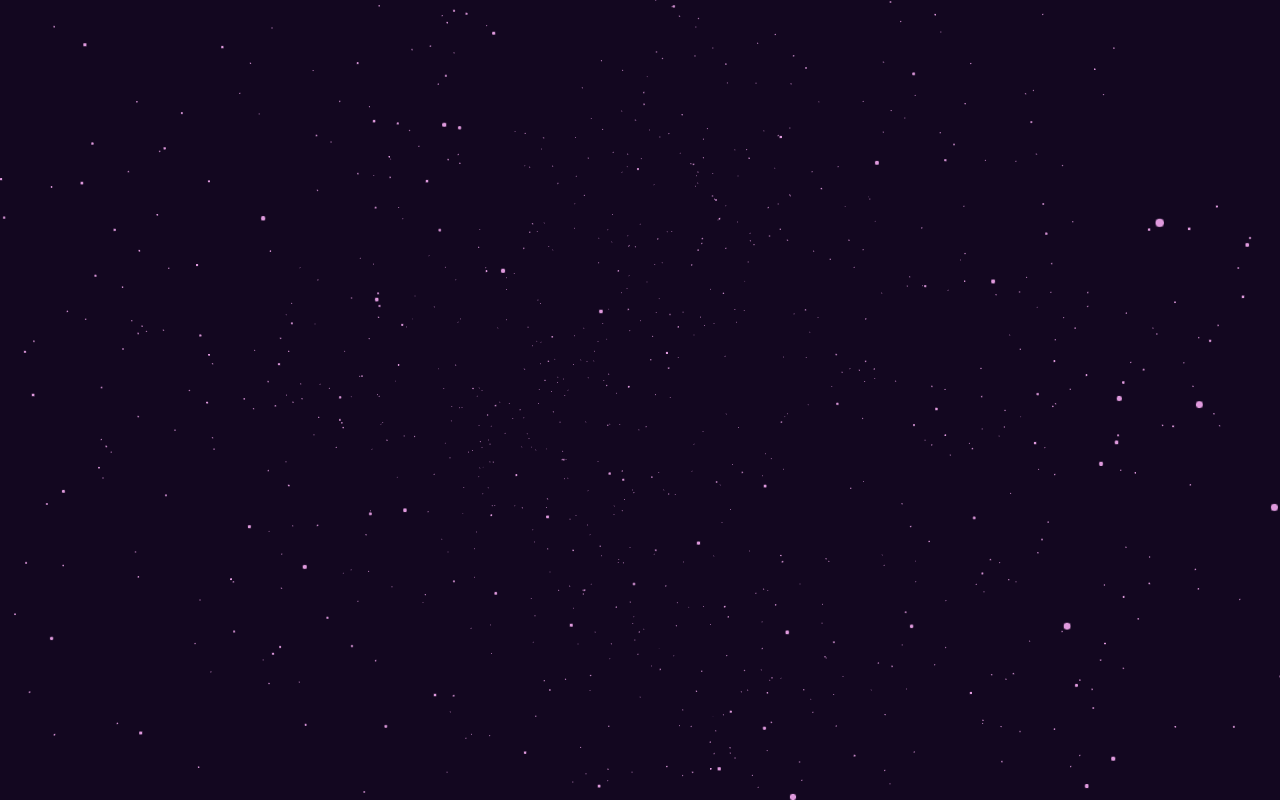
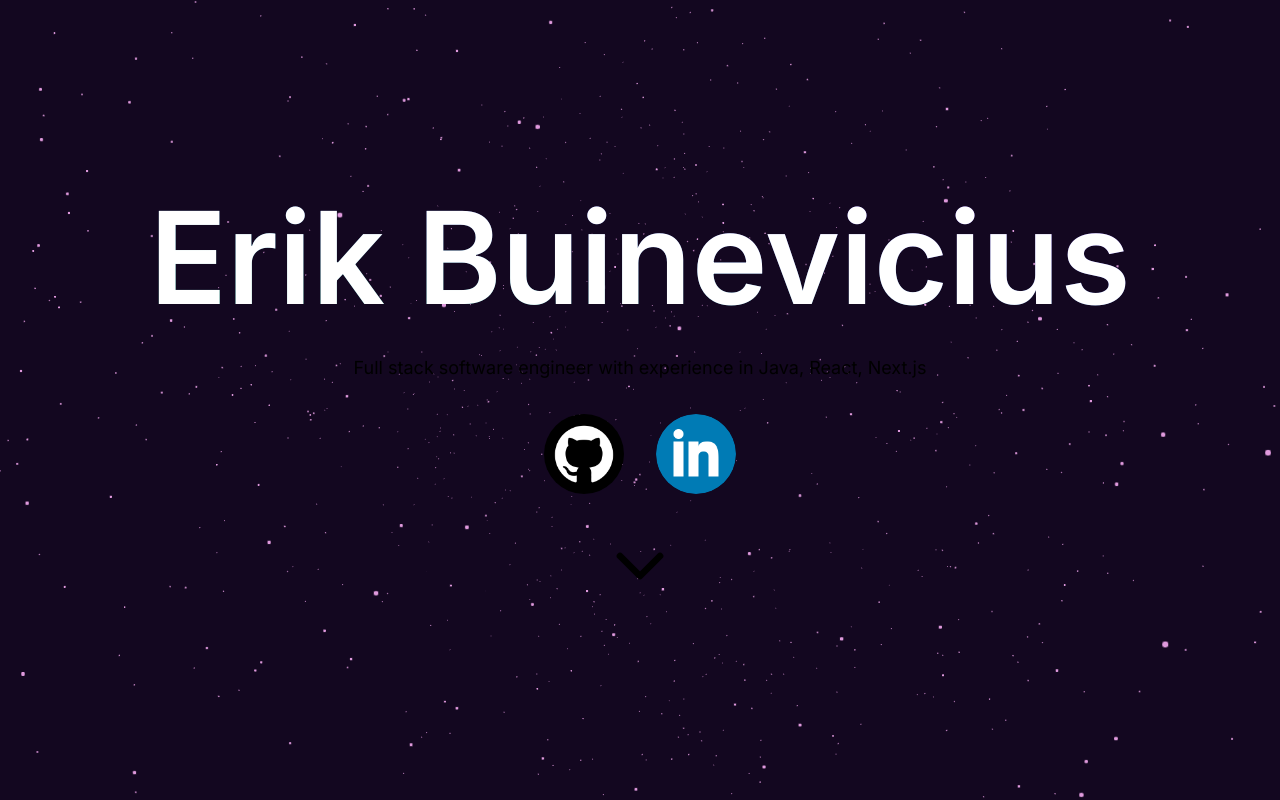
Before and after one commit to erikbcode/web-portfolio, a Next.js app: page / in a window 1280 px wide. Shown: the top 800 px of the page. Built offline with nearby package versions, Linux system fonts and the light colour scheme.

Commit message:
Updated main page contents

```diff
--- a/src/app/page.tsx
+++ b/src/app/page.tsx
@@ -1,11 +1,12 @@
-import Image from "next/image";
+import Image from 'next/image'
+import Intro from './components/Intro'
+import About from './components/About'
 
 export default function Home() {
   return (
-    <main className="flex min-h-screen flex-col items-center justify-between p-24">
-      <div className="relative flex place-items-center before:absolute before:h-[300px] before:w-[480px] before:-translate-x-1/2 before:rounded-full before:bg-gradient-radial before:from-white before:to-transparent before:blur-2xl before:content-[''] after:absolute after:-z-20 after:h-[180px] after:w-[240px] after:translate-x-1/3 after:bg-gradient-conic after:from-sky-200 after:via-blue-200 after:blur-2xl after:content-[''] before:dark:bg-gradient-to-br before:dark:from-transparent before:dark:to-blue-700 before:dark:opacity-10 after:dark:from-sky-900 after:dark:via-[#0141ff] after:dark:opacity-40 before:lg:h-[360px] z-[-1]">
-        Erik Buinevicius
-      </div>
+    <main className='w-full h-full z-20 grid grid-cols-1 place-items-center'>
+      <Intro />
+      <About />
     </main>
-  );
+  )
 }
```
